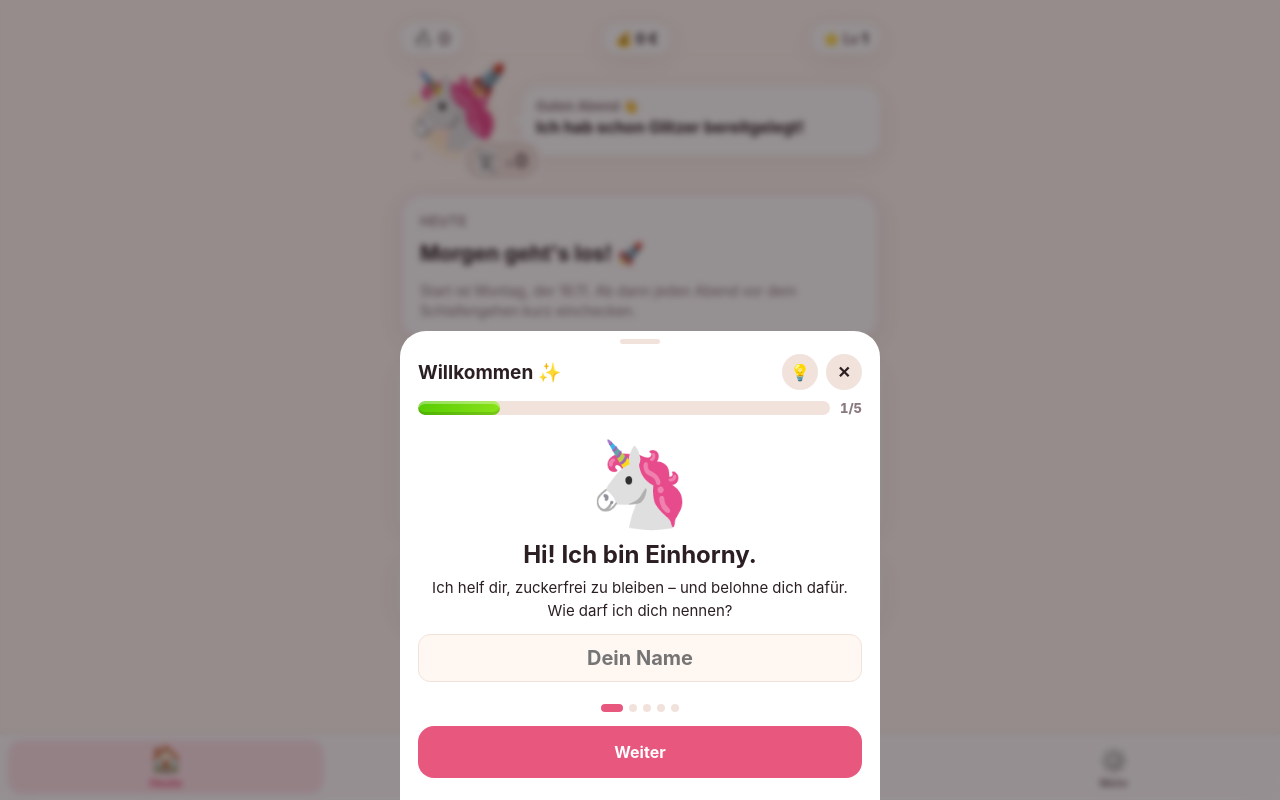
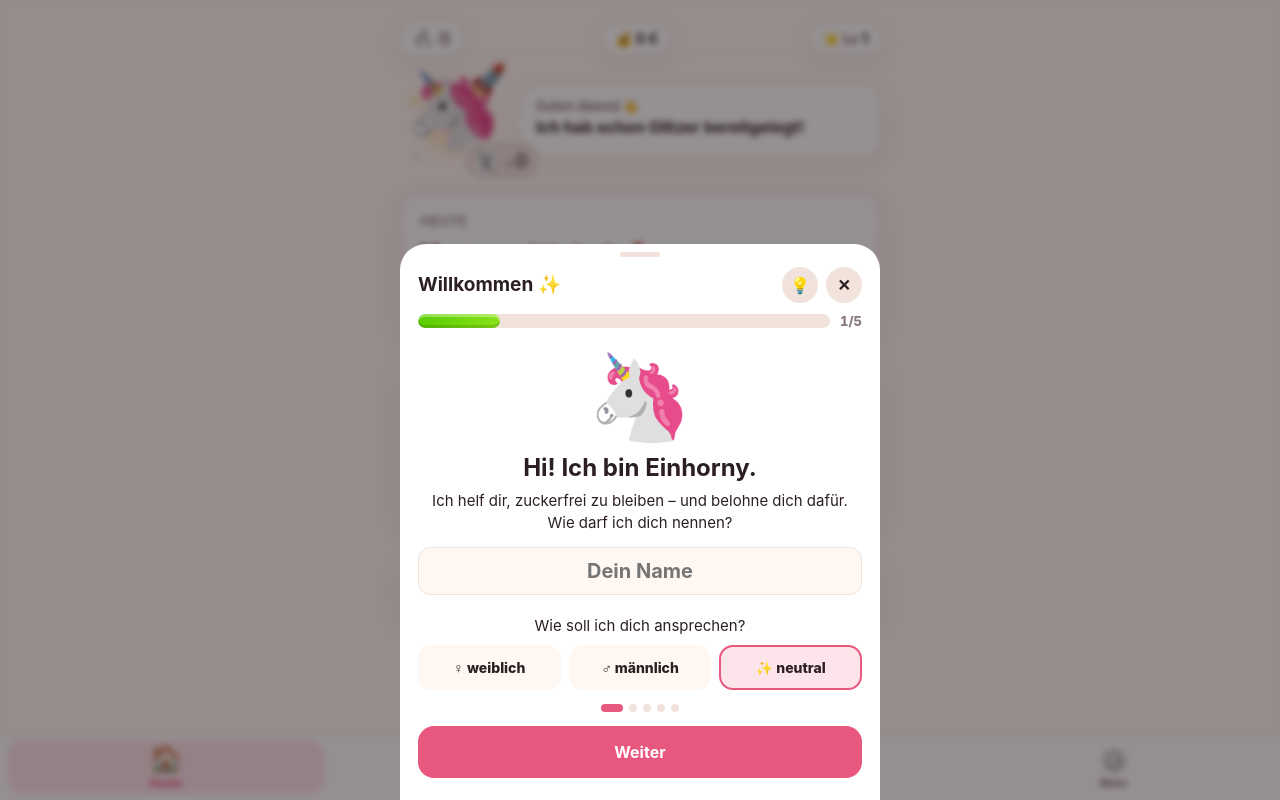
Before and after one commit to maxidaun/zuckerfrei, a plain HTML site: page index.html in a window 1280 px wide. Drawn offline with Linux system fonts and the light colour scheme.

Commit message:
Boss jede Woche, Ansprache wählbar (weiblich/männlich/neutral)
- Jede Woche erscheint ein Boss
- Begrüßung und Einstellungen fragen die gewünschte Ansprache ab;
  geschlechtsspezifische Sprüche haben drei Varianten

Co-Authored-By: Claude Opus 5.5 <noreply@anthropic.com>

```diff
--- a/games.css
+++ b/games.css
@@ -827,3 +827,5 @@ html.locked .demo-bar { display: none; }
 .ob-form label { display: grid; gap: 4px; font-size: 12px; font-weight: 700; color: var(--muted); }
 .ob-form input { font-size: 16px !important; text-align: left !important; font-weight: 600 !important; margin: 0 !important; }
 .ob-err { color: var(--bad); font-weight: 700; font-size: 14px; min-height: 18px; margin-top: 8px; }
+
+.ob-mode.three { grid-template-columns: repeat(3, 1fr); }
--- a/games.js
+++ b/games.js
@@ -2,7 +2,9 @@
 // Alle laufen im Vollbild-Overlay #game. Die App übergibt einen Kontext (ctx) und bekommt Werte zurück.
 (() => {
   const $ = id => document.getElementById(id);
-  const pick = a => a[Math.floor(Math.random() * a.length)];
+  // Ansprache: "{weiblich|männlich|neutral}" in Texten je nach Einstellung auflösen
+  const gtx = str => str.replace(/\{([^{}|]*)\|([^{}|]*)\|([^{}|]*)\}/g, (_, f, m, n) => window.zfGender === 'f' ? f : window.zfGender === 'm' ? m : n);
+  const pick = a => { const v = a[Math.floor(Math.random() * a.length)]; return typeof v === 'string' ? gtx(v) : v; };
   const rnd = (a, b) => a + Math.random() * (b - a);
   const cap = (el, ev) => { try { el.setPointerCapture(ev.pointerId); } catch (e) {} };
   const esc = s => String(s).replace(/[&<>"]/g, c => ({ '&': '&amp;', '<': '&lt;', '>': '&gt;', '"': '&quot;' }[c]));
@@ -92,8 +94,8 @@
   const label = (c, v) => c.choice ? (v <= c.limit ? `0–${c.limit}` : `${c.limit + 1}+`) : v >= 5 ? '5+' : v;
   const options = c => c.choice ? c.choice.map(o => ({ v: o.v, t: o.label })) : [0, 1, 2, 3, 4, 5].map(v => ({ v, t: v === 5 ? '5+' : String(v) }));
 
-  const REACT_OK = ['Ehrenfrau 💅', 'Sauber! ✨', 'Stark 💪', 'Zucker? Nie gehört 😎', 'Slay 💅', 'So muss das!', 'Bombe! 💣', 'Läuft 😎',
-    'Zucker ist so letztes Jahr 💅', 'Die Haribo-Aktie fällt 📉😎', 'Die Gummibärchen weinen gerade 🐻😭', 'Zuckerfrei und trotzdem süß 😏'];
+  const REACT_OK = ['{Ehrenfrau 💅|Ehrenmann 💪|Ehrenmensch ✨}', 'Sauber! ✨', 'Stark 💪', 'Zucker? Nie gehört 😎', '{Slay 💅|Stabil 😎|Slay ✨}', 'So muss das!', 'Bombe! 💣', 'Läuft 😎',
+    '{Zucker ist so letztes Jahr 💅|Zucker ist so letztes Jahr 😎|Zucker ist so letztes Jahr ✨}', 'Die Haribo-Aktie fällt 📉😎', 'Die Gummibärchen weinen gerade 🐻😭', 'Zuckerfrei und trotzdem süß 😏'];
   const REACT_KO = ['Hmm… okay 😬', 'Notiert. Ehrlich währt am längsten 🫡', 'Autsch 🙈', 'Passiert. Weiter geht\'s 💛', 'Danke für die Ehrlichkeit 🫶',
     'Uff. Die Gummibärchen feiern gerade Party 🐻🎉', 'Ich sag\'s keinem. Fast keinem. 🤐', 'Der Zuckerdämon lacht. Noch. 😈', 'Okay, Naschkatze 🐱🍬'];
   const REACT_TRACK = ['Notiert 📝', 'Nice 💧', 'Gute Wahl!', 'Alles klar 👍', 'Top 👌'];
--- a/index.html
+++ b/index.html
@@ -518,6 +518,9 @@
         <label class="field">Name (für die Begrüßung)
           <input type="text" id="setName" autocomplete="off" placeholder="Dein Name">
         </label>
+        <label class="field">Ansprache
+          <select id="setGender"><option value="x">✨ neutral</option><option value="f">♀ weiblich</option><option value="m">♂ männlich</option></select>
+        </label>
         <label class="field">Worum geht's?
           <select id="setGoalMode"><option value="debt">💸 Schulden abbauen</option><option value="save">🐷 Auf ein Ziel sparen</option></select>
         </label>
@@ -664,7 +667,7 @@
   const KEY = 'zuckerfrei-v1';
   // Beträge und Wortwahl kommen aus dem Stand (werden in der Begrüßung abgefragt) – nichts ist fest eingebaut
   let BASE = 0, BONUS = 0;
-  const applyDeal = () => { BASE = Number(state.perWeek) || 0; BONUS = Number(state.satBonus) || 0; };
+  const applyDeal = () => { BASE = Number(state.perWeek) || 0; BONUS = Number(state.satBonus) || 0; window.zfGender = state.gender || 'x'; };
   const isSave = () => state.goalMode === 'save';
   const goalAmount = () => Number(state.startDebt) || 0;
   const T = () => isSave()
@@ -692,7 +695,9 @@
   const today = () => { const n = new Date(Date.now() - DAY_START_HOUR * 3600e3); return new Date(n.getFullYear(), n.getMonth(), n.getDate()); };
   const fmtDate = d => `${d.getDate()}.${d.getMonth() + 1}.`;
   const euro = n => n.toLocaleString('de-DE', { style: 'currency', currency: 'EUR', maximumFractionDigits: n % 1 ? 2 : 0 });
-  const pick = a => a[Math.floor(Math.random() * a.length)];
+  // Ansprache: "{weiblich|männlich|neutral}" in Texten je nach Einstellung auflösen
+  const gtx = str => str.replace(/\{([^{}|]*)\|([^{}|]*)\|([^{}|]*)\}/g, (_, f, m, n) => state.gender === 'f' ? f : state.gender === 'm' ? m : n);
+  const pick = a => { const v = a[Math.floor(Math.random() * a.length)]; return typeof v === 'string' ? gtx(v) : v; };
 
   // ---------- Speicher ----------
   function defaults() {
@@ -903,6 +908,7 @@
     setIf('setSatBonus', state.satBonus || '');
     setIf('setPayout', state.payout || '');
     $('setGoalMode').value = isSave() ? 'save' : 'debt';
+    $('setGender').value = state.gender || 'x';
     $('setDebtL').textContent = isSave() ? 'Sparziel (€, optional)' : 'Schulden insgesamt (€)';
     setIf('setStart', state.startDate);
     setIf('setName', state.name || '');
@@ -971,7 +977,7 @@
     weihnacht: { acc: '🎄', fx: 'snow',    say: ['Gebäckmodus aktiv! Max. {c} Plätzchen 🍪', 'Ho ho ho – zuckerfrei durch den Advent!', 'Ein, zwei Plätzchen sind okay. Drei nicht! 🍪', 'Ich hab Lebkuchen gesehen… und widerstanden! 🎄', 'Jingle Bells, zuckerfrei! 🔔', 'Plätzchen zählen ist mein neues Hobby 🍪'] },
     schuldenfrei: { acc: '👑', fx: 'party', say: ['ZIEL ERREICHT! Du bist eine Legende! 👑', 'Wir haben es geschafft!!!'] }
   };
-  const PET = ['Uiii, nicht so stürmisch 😏', 'Mehr davon und ich werd Einhorny 🫣', 'Ey, Pfoten weg vom Horn! …okay, noch einmal.', 'Bro, ich bin kein Touchscreen. Doch, bin ich.', 'Digga, das kitzelt 😂', 'Hihi, das kitzelt!', 'Mehr Streicheleinheiten! 🦄', 'Du bist die Beste!', '*glitzer glitzer*', 'Hast du heute schon Wasser getrunken? 💧', 'Ich glaub an dich!', 'Neeeigh! 🦄'];
+  const PET = ['Uiii, nicht so stürmisch 😏', 'Mehr davon und ich werd Einhorny 🫣', 'Ey, Pfoten weg vom Horn! …okay, noch einmal.', 'Bro, ich bin kein Touchscreen. Doch, bin ich.', 'Digga, das kitzelt 😂', 'Hihi, das kitzelt!', 'Mehr Streicheleinheiten! 🦄', '{Du bist die Beste!|Du bist der Beste!|Du bist einfach top!}', '*glitzer glitzer*', 'Hast du heute schon Wasser getrunken? 💧', 'Ich glaub an dich!', 'Neeeigh! 🦄'];
 
   function mascotMood(t, started) {
     const key = ymd(t), e = state.days[key], wi = idx(t), h = new Date().getHours();
@@ -1133,12 +1139,12 @@
   const CHEEKY = [
     'Digga, Zucker ist sowas von cringe 💀', 'Bro, das Gummibärchen guckt dich an. Ignorier den Lauch.', 'Sheesh, du bist heute on fire 🔥 no cap',
     'Wallah, wenn du jetzt Cola trinkst, bin ich beleidigt.', 'Lowkey stolz auf dich. Highkey auch.', 'Ey, Schokolade ist auch nur braunes Fett mit Ego.',
-    'Was guckst du? Check ein, Diggi.', 'Ehrenfrau-Move: heute kein Zucker. Ehrenlos: Gummibärchen.', 'Zucker? Kenn ich nicht. Nie gehört. Wer ist das?',
+    'Was guckst du? Check ein, Diggi.', '{Ehrenfrau|Ehrenmann|Ehren}-Move: heute kein Zucker. Ehrenlos: Gummibärchen.', 'Zucker? Kenn ich nicht. Nie gehört. Wer ist das?',
     'Bist du gerade an der Süßigkeiten-Schublade? Ich seh alles 👀', 'Ich schwör, ein Keks hat mich gerade dumm angemacht.',
     'Sus: du bist auffällig nah am Kühlschrank 🤨', 'Brudi, zuckerfrei ist das neue Gym. Lass pumpen 💪',
     'Ich hab mehr Glitzer als du Willenskraft. …Spaß, du bist ein Biest 💪', 'Mach mal Check-in, sonst gibt\'s Pferdeküsse 💋🐴',
     'Junge Junge, wer hat dir erlaubt, so gut zu sein?', 'Bin heute bisschen toxic: Zucker ist dein Ex. Nicht zurückschreiben.',
-    'Slay. Einfach nur slay. 💅', 'Mies am Abliefern, nicht am Naschen. So muss das.', 'Gönn dir… Wasser. 💧 Ja ich weiß, enttäuschend.',
+    '{Slay. Einfach nur slay. 💅|Stabil. Einfach nur stabil. 😎|Slay. Einfach nur slay. ✨}', 'Mies am Abliefern, nicht am Naschen. So muss das.', 'Gönn dir… Wasser. 💧 Ja ich weiß, enttäuschend.',
     'Die Haribo-Gang hat Angst vor dir. Zu Recht.', 'Ich bin ein Einhorn, kein Babysitter. …okay, bisschen schon.',
     'Bruh. Ein Donut hat dir gerade zugezwinkert. Block den.', 'Real talk: du bist krasser als jeder Energy-Drink.',
     'Mies verliebt in deine Disziplin, ich sag\'s wie\'s ist 😳', 'Dein Süßhunger hat Hausverbot. Ich bin der Türsteher.',
@@ -1948,7 +1954,9 @@
     const steps = [
       () => `<div class="ob-e">🦄</div><h2 class="ob-h">Hi! Ich bin Einhorny.</h2>
         <p class="ob-p">Ich helf dir, zuckerfrei zu bleiben – und belohne dich dafür. Wie darf ich dich nennen?</p>
-        <input type="text" id="obName" placeholder="Dein Name" value="${q(state.name)}" maxlength="30" enterkeyhint="next">`,
+        <input type="text" id="obName" placeholder="Dein Name" value="${q(state.name)}" maxlength="30" enterkeyhint="next">
+        <p class="ob-p" style="margin:12px 0 8px">Wie soll ich dich ansprechen?</p>
+        <div class="ob-mode three"><button data-g="f" class="${state.gender === 'f' ? 'on' : ''}">♀ weiblich</button><button data-g="m" class="${state.gender === 'm' ? 'on' : ''}">♂ männlich</button><button data-g="x" class="${!state.gender || state.gender === 'x' ? 'on' : ''}">✨ neutral</button></div>`,
       () => `<div class="ob-e">🤝</div><h2 class="ob-h">Euer Deal</h2>
         <p class="ob-p">Worum spielst du?</p>
         <div class="ob-mode"><button data-mode="debt" class="${mode === 'debt' ? 'on' : ''}">💸 Schulden abbauen</button><button data-mode="save" class="${mode === 'save' ? 'on' : ''}">🐷 Auf ein Ziel sparen</button></div>
@@ -1972,7 +1980,7 @@
           <div>Ab 18 Uhr öffnet sich der <b>Check-in</b> von selbst – jeden Tag in einer anderen Spiel-Variante 🎲</div>
           <div>Zuckerfreie Tage am Stück = deine <b>Serie</b> 🔥</div>
           <div><b>Joker</b> 🃏 retten einen schwachen Tag – es gibt sie für zuckerfreie Sonntage und mit Glück bei Gewinnspielen</div>
-          <div>Jede zweite Woche wartet ein <b>Boss</b> ⚔️ – jeder zuckerfreie Tag ist ein Treffer</div>
+          <div>Jede Woche wartet ein <b>Boss</b> ⚔️ – jeder zuckerfreie Tag ist ein Treffer</div>
         </div>`,
       () => `<div class="ob-e">🔔</div><h2 class="ob-h">Abend-Erinnerung</h2>
         <p class="ob-p">Damit du den Check-in nicht vergisst: In der <b>Kurzbefehle</b>-App unter <b>Automation → Tageszeit</b> (z. B. 21:30, täglich, „Sofort ausführen“) die Aktion <b>„Mitteilung anzeigen“</b> anlegen.</p>
@@ -1988,6 +1996,10 @@
       Games.progress(i + 1, steps.length);
       const nm = $('obName');
       if (nm) nm.addEventListener('keydown', ev => { if (ev.key === 'Enter') { ev.preventDefault(); $('obNext').click(); } });
+      $('gameBody').querySelectorAll('[data-g]').forEach(b => b.onclick = () => {
+        state.gender = b.dataset.g; FX.tap();
+        $('gameBody').querySelectorAll('[data-g]').forEach(x => x.classList.toggle('on', x === b));
+      });
       $('gameBody').querySelectorAll('[data-mode]').forEach(b => b.onclick = () => {
         mode = b.dataset.mode; FX.tap();
         $('gameBody').querySelectorAll('[data-mode]').forEach(x => x.classList.toggle('on', x === b));
@@ -2109,7 +2121,7 @@
 
   // ================= Wochen-Quest: Boss-Kampf oder Garten =================
   const FLOWERS = ['🌷', '🌻', '🌼', '🌸', '🌺', '💐'];
-  const weekTheme = mon => hash(ymd(mon) + 'theme') % 2 ? 'boss' : 'garden';
+  const weekTheme = () => 'boss';                                   // jede Woche ein Boss
   const bossOf = mon => {
     let i = hash(ymd(mon) + 'boss') % BOSSES.length;
     const prev = hash(ymd(addDays(mon, -7)) + 'boss') % BOSSES.length;
@@ -2122,7 +2134,7 @@
     { e: '🐉', n: 'Donut-Drache', t: 'Feuerspeiender Glasur-Lord', w: 'Obst 🍓', l: ['Ich speie Zuckerguss! 🍩🔥', 'Ein Loch in der Mitte – wie in deiner Disziplin!', 'Streusel für alle!'] },
     { e: '🗿', n: 'Schoko-Golem', t: 'Massiver Kakaoklotz', w: 'Proteindrinks 💪', l: ['70 % Kakao, 100 % Versuchung 🍫', 'Bröckel… ich halt das aus!', 'Ich schmelze nicht. Du schon.'] },
     { e: '👾', n: 'Muffin-Monster', t: 'Krümelnder Küchenschreck', w: 'Ehrlichkeit 🤞', l: ['Krümel überall! Muhaha 🧁', 'Ich wohn in deiner Bäckerei!', 'Muffin ist Frühstück. Glaub mir.'] },
-    { e: '🤡', n: 'Bonbon-Baron', t: 'Klebriger Zirkusdirektor', w: 'Zähneputzen 🪥', l: ['Willkommen im Zuckerzirkus! 🎪', 'Ein Bonbon für die Dame?', 'Manege frei für Karies!'] },
+    { e: '🤡', n: 'Bonbon-Baron', t: 'Klebriger Zirkusdirektor', w: 'Zähneputzen 🪥', l: ['Willkommen im Zuckerzirkus! 🎪', '{Ein Bonbon für die Dame?|Ein Bonbon für den Herrn?|Ein Bonbon gefällig?}', 'Manege frei für Karies!'] },
     { e: '🧛', n: 'Graf Zuckula', t: 'Saugt dir die Disziplin aus', w: 'Früh ins Bett 🛌', l: ['Ich will dein… Zuckerwasser! 🧛', 'Bei Nacht wird genascht!', 'Muahaha – Mitternachtssnack!'] },
     { e: '🦖', n: 'Lolli-Saurus', t: 'Urzeit-Lutscher-Echse', w: 'Gemüse-Sticks 🥕', l: ['RAWR! Gib Lolli! 🍭', 'Ich bin 65 Millionen Jahre süß!', 'Kleine Ärmchen, großer Hunger!'] },
     { e: '🧟', n: 'Zucker-Zombie', t: 'Untoter Süßigkeiten-Junkie', w: 'Ausschlafen 😴', l: ['Zuuuucker… Zuuuucker… 🍬', 'Ich will deine Schokolade… äh, dein Gehirn', 'Schlurf, schlurf, Naschschublade…'] },
@@ -2218,7 +2230,7 @@
     if (hits >= 1) return (b.l || []).concat(['Pff, das war nur ein Kratzer 😤', 'Glück gehabt. Heute Abend krieg ich dich!', 'Eine Cola, nur eine… komm schon 🥤']);
     return ['Zucker ist Liebe! 😈', 'Diese Woche gehört MIR!', 'Ich hab Schokolade dabei… 🍫😏', 'Einhorny? Lächerlich 😂'].concat(b.l || []);
   }
-  const UNI_VS = ['Nicht mit mir, {b}! 🦄⚔️', 'Regenbogen-Strahl! 🌈💥', 'Heute Abend gibt\'s den nächsten Treffer!', 'Halt die Klappe, {b} 😤', 'Dein Zucker zieht hier nicht, Digga 💅'];
+  const UNI_VS = ['Nicht mit mir, {b}! 🦄⚔️', 'Regenbogen-Strahl! 🌈💥', 'Heute Abend gibt\'s den nächsten Treffer!', 'Halt die Klappe, {b} 😤', '{Dein Zucker zieht hier nicht, Digga 💅|Dein Zucker zieht hier nicht, Digga 😎|Dein Zucker zieht hier nicht, Digga ✨}'];
   function bossPoke(b, r, hits) {
     const be = $('qBoss'), ub = $('uniBody');
     if (!be || !ub) return;
@@ -2454,6 +2466,7 @@
     if (id === 'setSatBonus') state.satBonus = Number(v.replace(',', '.')) || 0;
     if (id === 'setPayout') state.payout = v.trim();
     if (id === 'setGoalMode') state.goalMode = v;
+    if (id === 'setGender') { state.gender = v; lastMood = null; }
     if (id === 'setStart') { if (!v) return render(); state.startDate = ymd(mondayOf(parse(v))); }
     if (id === 'setGebaeck') state.gebaeck = $(id).checked;
     if (id === 'setGebaeckStart' || id === 'setGebaeckEnd') {
@@ -2466,7 +2479,7 @@
     if (id === 'setPrize') state.prizeMode = v || undefined;
     save(); render(); toast('Gespeichert ✓');
   }
-  ['setName', 'setDebt', 'setPerWeek', 'setSatBonus', 'setPayout', 'setGoalMode', 'setStart', 'setGebaeck', 'setGebaeckStart', 'setGebaeckEnd', 'setMode', 'setRitual', 'setPrize']
+  ['setName', 'setDebt', 'setPerWeek', 'setSatBonus', 'setPayout', 'setGoalMode', 'setGender', 'setStart', 'setGebaeck', 'setGebaeckStart', 'setGebaeckEnd', 'setMode', 'setRitual', 'setPrize']
     .forEach(id => $(id).addEventListener('change', () => saveField(id)));
   $('copyBackup').onclick = async () => {
     const txt = JSON.stringify(state);
--- a/sw.js
+++ b/sw.js
@@ -1,5 +1,5 @@
 // Offline-Cache. Bei Änderungen an der App VERSION hochzählen.
-const VERSION = 'zuckerfrei-v50';
+const VERSION = 'zuckerfrei-v51';
 const FILES = ['./', 'index.html', 'fx.js', 'games.js', 'games.css', 'manifest.webmanifest', 'icon-192.png', 'icon-512.png', 'apple-touch-icon.png'];
 
 self.addEventListener('install', e => {
```
